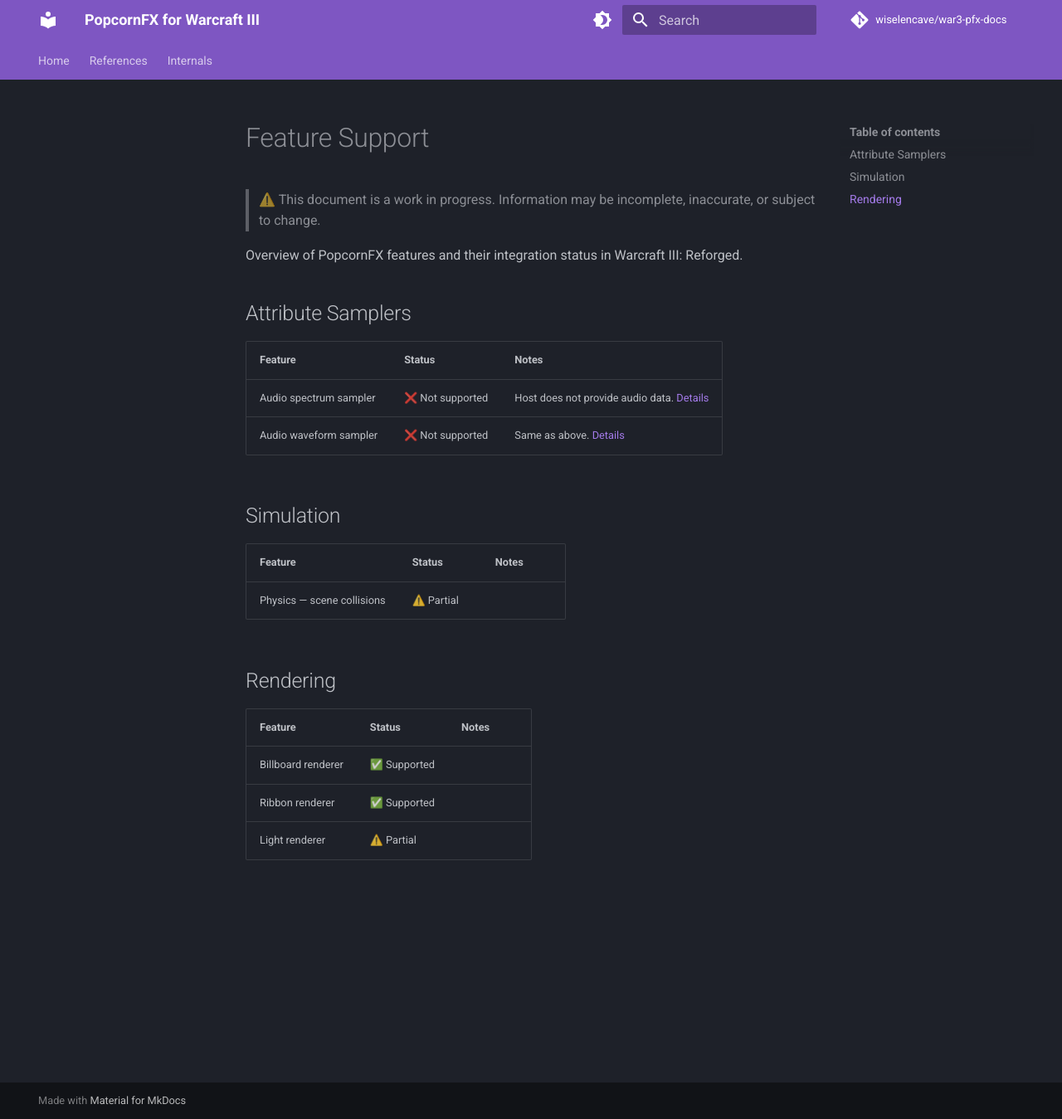
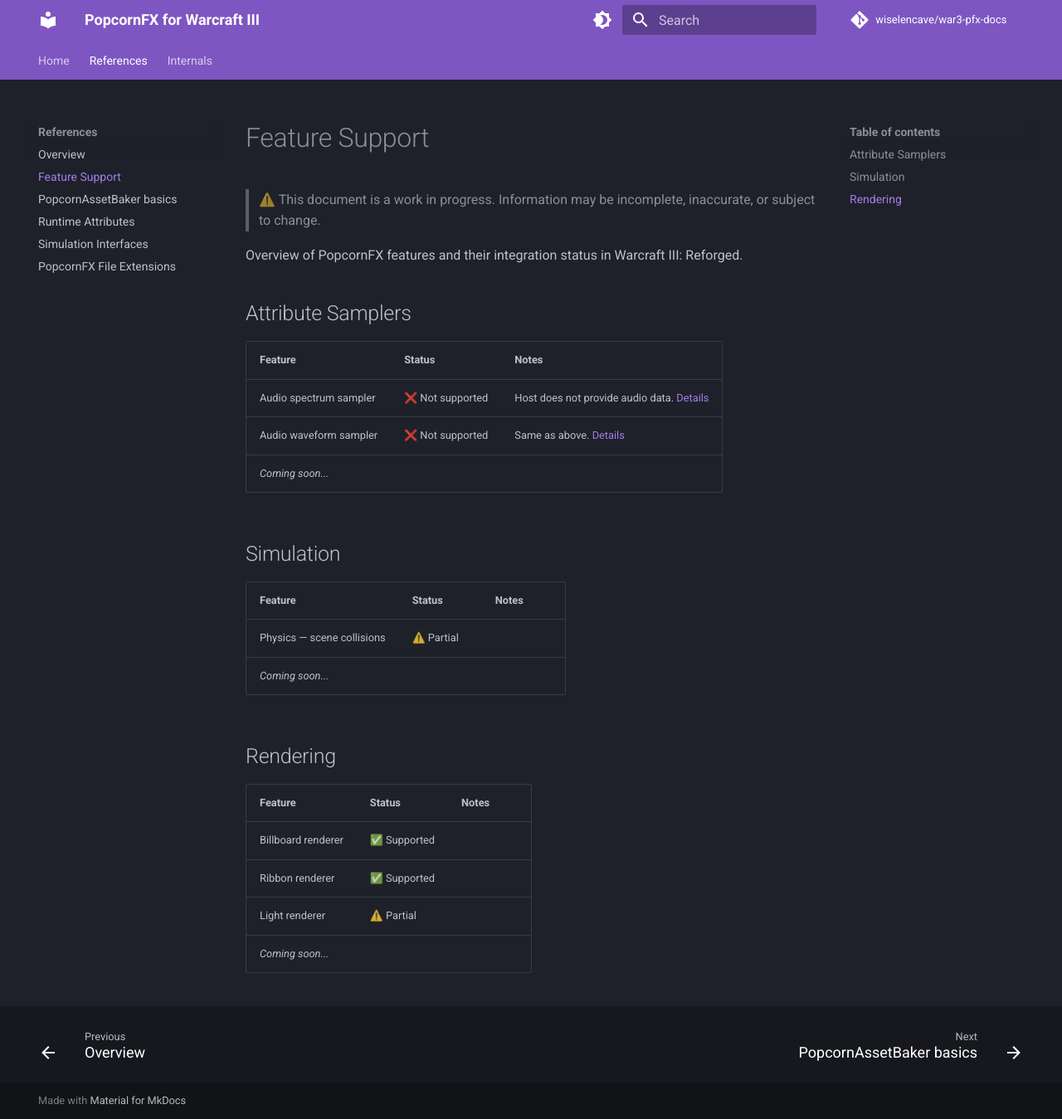
Before and after one commit to wiselencave/war3-pfx-docs, an MkDocs documentation site: the page built from docs/reference/features.md, in a window 1280 px wide and 1349 px high. Shown: the whole window at 83% size. Built offline with MkDocs 1.6.1 and Material for MkDocs 9.7.7, drawn with Linux system fonts in a browser that asks for light colours; comment, search, counter and statistics services are not loaded.

Commit message:
supported features

```diff
--- a/docs/reference/features.md
+++ b/docs/reference/features.md
@@ -10,12 +10,14 @@
 |---------|--------|-------|
 | Audio spectrum sampler | ❌ Not supported | Host does not provide audio data. [Details](../internals/audio-sampler.md) |
 | Audio waveform sampler | ❌ Not supported | Same as above. [Details](../internals/audio-sampler.md) |
+| *Coming soon...* | | |
 
 ## Simulation
 
 | Feature | Status | Notes |
 |---------|--------|-------|
 | Physics — scene collisions | ⚠️ Partial |  |
+| *Coming soon...* | | |
 
 ## Rendering
 
@@ -24,3 +26,4 @@
 | Billboard renderer | ✅ Supported | |
 | Ribbon renderer | ✅ Supported | |
 | Light renderer | ⚠️ Partial | |
+| *Coming soon...* | | |
--- a/mkdocs.yml
+++ b/mkdocs.yml
@@ -44,6 +44,7 @@
   - Home: index.md
   - References:
     - Overview: reference/index.md
+    - Feature Support: reference/features.md
     - "PopcornAssetBaker basics": reference/assetbaker_basics.md
     - "Runtime Attributes": reference/attributes.md
     - "Simulation Interfaces": reference/hasteleported_SI.md
```
Also changed, not shown: docs/index.md (+1 -0 lines).
